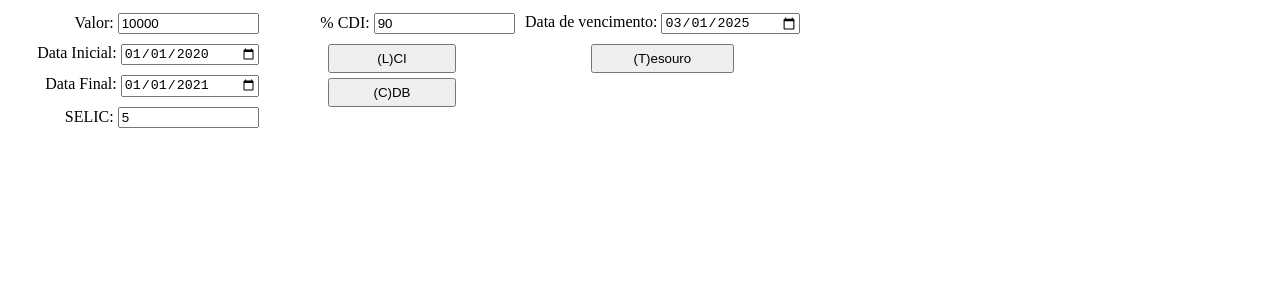
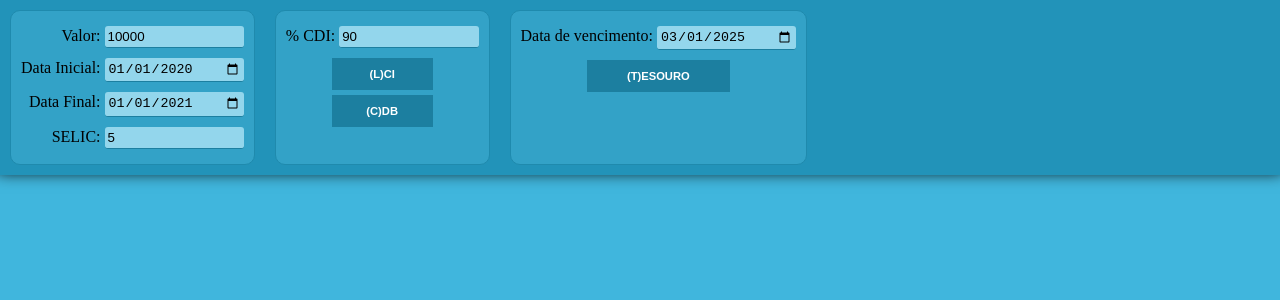
Before and after one commit to oberziner/simulador-investimentos, a React app: page / in a window 1280 px wide. Shown: the top 300 px of the page. Built offline with nearby package versions, Linux system fonts and the light colour scheme.

Commit message:
First styling try

```diff
--- a/src/Investment.jsx
+++ b/src/Investment.jsx
@@ -27,7 +27,7 @@ const Investment = ({ investment, onRemoveClick }) => (
     <p>
       {`Valor Liquido: ${f.formatMoney(investment.netValue)}`}
     </p>
-    <button type="button" onClick={onRemoveClick.bind(null, investment)}>Remover</button>
+    <button className="remove-button" type="button" onClick={onRemoveClick.bind(null, investment)}>Remover</button>
     <table>
       <tbody>
         {investment.steps.slice().reverse().map((obj, i) => (
--- a/src/main.css
+++ b/src/main.css
@@ -1,11 +1,42 @@
 body {
+  margin: 0;
   white-space: nowrap;
+  background-color: hsla(195, 70%, 56%, 1);
+}
+
+button {
+  padding: 10px 10px;
+  border: none;
+  margin: 5px auto;
+  outline: none;
+  text-transform: uppercase;
+  color: #fff;
+  font-weight: 700;
+  font-size: 0.7em;
+  cursor: pointer;
+  transition: background-color 0.4s;
+}
+
+input::-webkit-datetime-edit-day-field:focus,
+input::-webkit-datetime-edit-month-field:focus,
+input::-webkit-datetime-edit-year-field:focus,
+input::selection {
+  background-color: rgba(248, 90, 192, 0.56);
+}
+
+.input-box {
+  padding: 10px 0;
+  display: flex;
+  background-color: #2293b9;
+  box-shadow: 0px -6px 15px 3px black;
 }
 
 .input-list {
-  vertical-align: top;
-  display: inline-block;
-  min-width: 16em;
+  margin: 0 10px;
+  padding: 10px 5px;
+  border-radius: 10px;
+  border: 1px solid hsla(195, 70%, 40%, 1);
+  background-color: #33a2c7;
 }
 
 .input-list > label {
@@ -18,26 +49,42 @@ body {
   display: inline-block;
   width: 10em;
   margin-left: 4px;
+  padding: 3px;
+  border: 0;
+  outline: none;
+  border-radius: 3px;
+  background-color: hsla(195, 70%, 75%, 1);
+  border-bottom: 1px solid hsla(195, 70%, 37%, 1);
 }
 
 .input-list > button {
   display: block;
-  margin: 5px auto;
-  padding: 5px;
   min-width: 50%;
+  background-color: hsla(195, 70%, 37%, 1);
+}
+
+.input-list > button:hover,
+.input-list > button:focus {
+  background-color: hsla(195, 70%, 30%, 1);
 }
 
 .investment-container {
   display: inline-block;
-  margin: 0 10px;
+  margin: 10px;
 }
 
 .investment {
-  border: 1px solid black;
+  border: 1px solid white;
   padding: 0px 10px;
   border-radius: 10px;
+  background-color: #fff;
 }
 
 .investment-title {
   color: blue
 }
+
+.remove-button {
+  background-color: hsla(0, 100%, 70%, 1);
+  padding: 8px 10px;
+}
```
